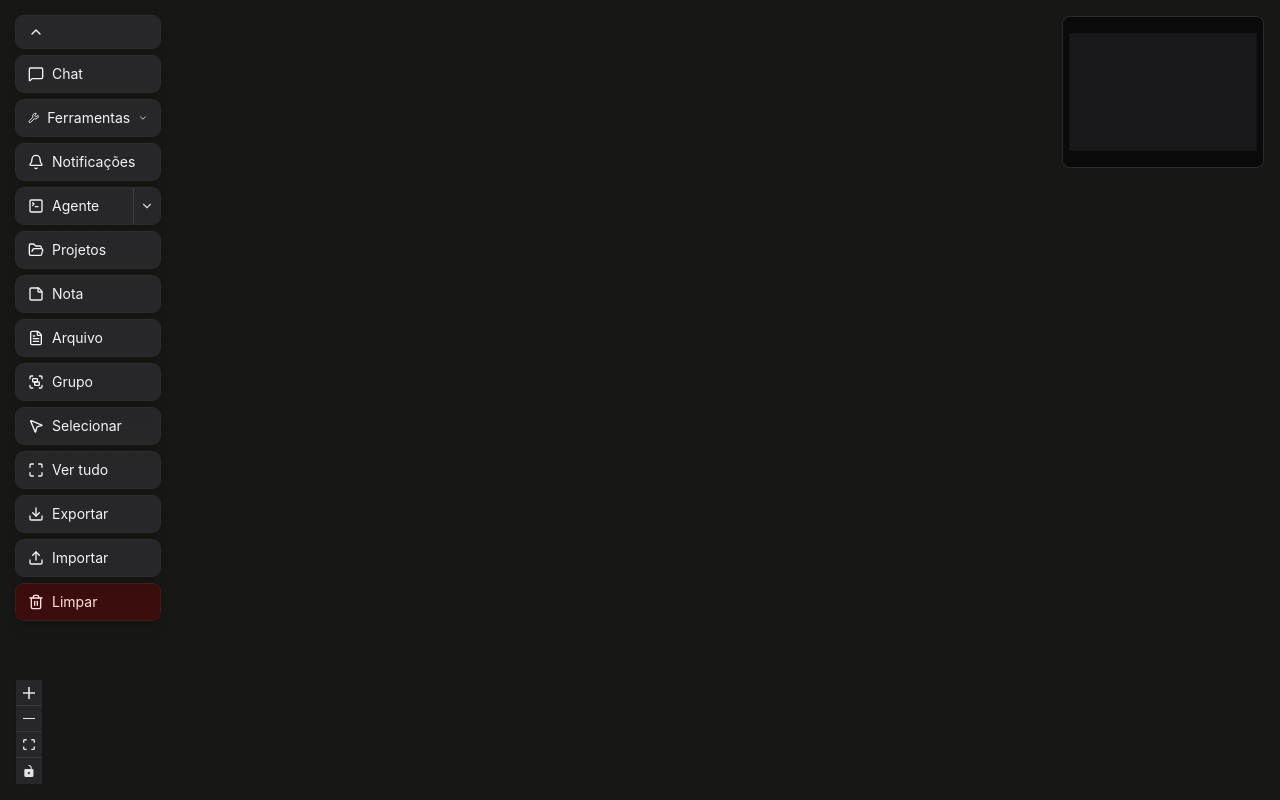
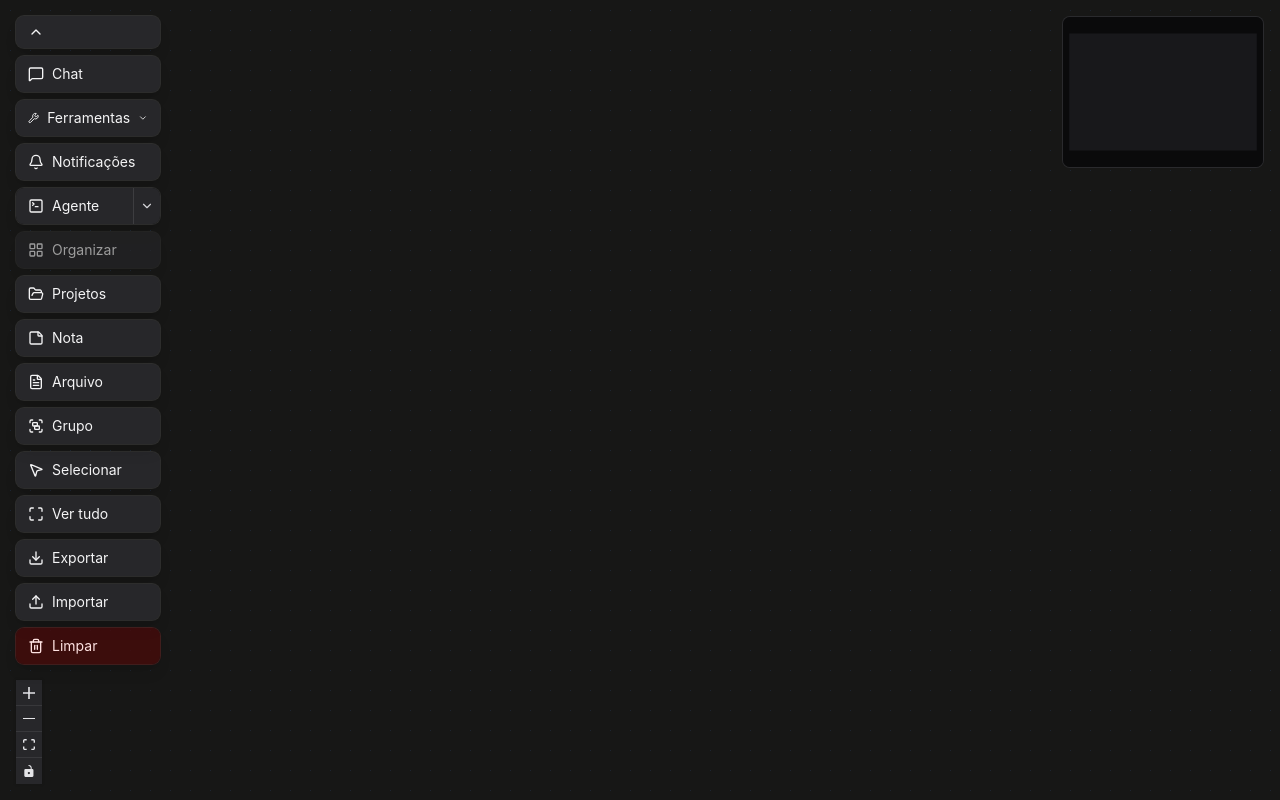
Before and after one commit to Felipe-Alcantara/Felixo-AI-Core, a React (Vite) app in the folder app/: page / in a window 1280 px wide. Built offline with nearby package versions, Linux system fonts and the light colour scheme.

Commit message:
feat: organiza agentes existentes em matriz
Adiciona uma ação manual que reorganiza apenas os agentes independentes sem mover outros blocos.

```diff
--- a/app/src/features/canvas/components/CanvasToolbar.tsx
+++ b/app/src/features/canvas/components/CanvasToolbar.tsx
@@ -15,6 +15,7 @@ import {
   FileText,
   Group,
   Hand,
+  LayoutGrid,
   Maximize,
   MessageSquare,
   MousePointer2,
@@ -51,6 +52,8 @@ type CanvasToolbarProps = {
   onAddTerminals: (
     optionsList: { command?: string; args?: string[]; cwd?: string; label: string; planningFile?: string }[],
   ) => void
+  onOrganizeAgents: () => void
+  agentCount: number
   onAddFolder: () => Promise<string[]>
   /** Spawns a terminal whose process IS the file running (see ProjectsMenu). */
   onRunFile: (options: RunFileOptions) => void
@@ -78,6 +81,8 @@ export function CanvasToolbar({
   projects,
   onAddTerminal,
   onAddTerminals,
+  onOrganizeAgents,
+  agentCount,
   onAddFolder,
   onRunFile,
   onAddNote,
@@ -210,6 +215,20 @@ export function CanvasToolbar({
         onAddMany={onAddTerminals}
         onAddFolder={onAddFolder}
       />
+      <button
+        type="button"
+        onClick={onOrganizeAgents}
+        disabled={agentCount < 2}
+        className={`${TOOLBAR_BUTTON_CLASS} disabled:cursor-not-allowed disabled:opacity-60`}
+        title={
+          agentCount < 2
+            ? 'Adicione pelo menos dois agentes para organizá-los'
+            : `Organizar ${agentCount} agentes em uma matriz`
+        }
+      >
+        <LayoutGrid size={16} />
+        Organizar
+      </button>
       <ProjectsMenu projects={projects} onAddFolder={onAddFolder} onRunFile={onRunFile} />
       <NamedCreateButton
         icon={<StickyNote size={16} />}
--- a/app/src/features/canvas/components/CanvasView.tsx
+++ b/app/src/features/canvas/components/CanvasView.tsx
@@ -79,6 +79,10 @@ import {
   requestRepoDiagnosis,
 } from '../services/file-terminal-links'
 import { announceAgentCollaboration } from '../services/agent-collaboration-links'
+import {
+  arrangeTopLevelAgentsAsMatrix,
+  countTopLevelAgentNodes,
+} from '../services/agent-matrix-layout'
 import type { CanvasNodeType, CanvasSkill, DiagnosisRequestStatus } from '../types'
 
 type FlowPositionMapper = {
@@ -933,6 +937,21 @@ function CanvasInner({ onOpenChat }: CanvasViewProps) {
     [nodes, setNodes, persistNode, buildTerminalNodeData, visibleCanvasBounds],
   )
 
+  // Explicit, opt-in layout for agents that were added at different times.
+  // Shells and group children stay exactly where the user put them.
+  const organizeAgentNodes = useCallback(() => {
+    const viewport = visibleCanvasBounds()
+    setNodes((current) => {
+      const next = arrangeTopLevelAgentsAsMatrix(current, viewport)
+      next.forEach((node, index) => {
+        if (node !== current[index]) {
+          persistNode(node)
+        }
+      })
+      return next
+    })
+  }, [setNodes, persistNode, visibleCanvasBounds])
+
   // "Run this file" from the Projects panel: the terminal's process IS the
   // file running (command = interpreter, args = [file]) — unlike agent
   // terminals, nothing gets typed into it afterwards, so no initialText.
@@ -1002,6 +1021,7 @@ function CanvasInner({ onOpenChat }: CanvasViewProps) {
     | { label?: string; command?: string; args?: string[]; cwd?: string; initialText?: string }
     | undefined
   const expandedTitle = expandedNodeData?.label ?? 'Terminal'
+  const topLevelAgentCount = countTopLevelAgentNodes(nodes)
 
   return (
     <div className="flex h-full w-full">
@@ -1015,6 +1035,8 @@ function CanvasInner({ onOpenChat }: CanvasViewProps) {
         projects={projects}
         onAddTerminal={addTerminalNode}
         onAddTerminals={addTerminalNodes}
+        onOrganizeAgents={organizeAgentNodes}
+        agentCount={topLevelAgentCount}
         onAddFolder={addProjectFolder}
         onRunFile={runFileInTerminal}
         onAddNote={(name) =>
--- /dev/null
+++ b/app/src/features/canvas/services/agent-matrix-layout.ts
@@ -0,0 +1,61 @@
+// Reorganização explícita dos agentes já existentes no canvas. Mantém a
+// decisão de quais terminais são agentes fora da view e delega a geometria
+// da matriz para node-geometry.ts.
+import type { Node } from '@xyflow/react'
+import { isKnownAgentCommand } from './agent-launch-options'
+import {
+  DEFAULT_SIZE,
+  findFreeNodePositions,
+  type CanvasBounds,
+} from './node-geometry'
+
+function commandOf(node: Node): string | undefined {
+  const command = (node.data as { command?: unknown } | undefined)?.command
+  return typeof command === 'string' ? command.trim() : undefined
+}
+
+/** Only independent agent terminals are safe to move as a canvas matrix. */
+function isTopLevelAgentNode(node: Node): boolean {
+  return (
+    node.type === 'terminal' &&
+    !node.parentId &&
+    isKnownAgentCommand(commandOf(node))
+  )
+}
+
+export function countTopLevelAgentNodes(nodes: Node[]): number {
+  return nodes.filter(isTopLevelAgentNode).length
+}
+
+/**
+ * Moves independent known-agent terminals into one free near-square matrix.
+ * Every other top-level block remains an obstacle, while child terminals are
+ * deliberately left in their group because their coordinates are relative to
+ * that group.
+ */
+export function arrangeTopLevelAgentsAsMatrix<TNode extends Node>(
+  nodes: TNode[],
+  viewport?: CanvasBounds,
+): TNode[] {
+  const agents = nodes.filter(isTopLevelAgentNode)
+  if (agents.length < 2) {
+    return nodes
+  }
+
+  const agentIds = new Set(agents.map((node) => node.id))
+  const fixedNodes = nodes.filter((node) => !agentIds.has(node.id))
+  const positions = findFreeNodePositions(
+    fixedNodes,
+    agents.length,
+    DEFAULT_SIZE.terminal,
+    viewport,
+  )
+  const positionsById = new Map(
+    agents.map((node, index) => [node.id, positions[index]]),
+  )
+
+  return nodes.map((node) => {
+    const position = positionsById.get(node.id)
+    return position ? { ...node, position } : node
+  })
+}
--- a/app/src/index.css
+++ b/app/src/index.css
@@ -376,7 +376,8 @@ div::-webkit-scrollbar-thumb {
 .felixo-toolbar-expanding > :nth-child(11) { --toolbar-offset: -440px; animation-delay: 300ms; }
 .felixo-toolbar-expanding > :nth-child(12) { --toolbar-offset: -484px; animation-delay: 330ms; }
 .felixo-toolbar-expanding > :nth-child(13) { --toolbar-offset: -528px; animation-delay: 360ms; }
-.felixo-toolbar-expanding > :nth-child(15) { --toolbar-offset: -572px; animation-delay: 390ms; }
+.felixo-toolbar-expanding > :nth-child(14) { --toolbar-offset: -572px; animation-delay: 390ms; }
+.felixo-toolbar-expanding > :nth-child(16) { --toolbar-offset: -616px; animation-delay: 420ms; }
 
 .felixo-toolbar-collapsing {
   animation: felixo-toolbar-collapse-root 480ms linear both;
@@ -405,7 +406,8 @@ div::-webkit-scrollbar-thumb {
 .felixo-toolbar-collapsing > :nth-child(11) { --toolbar-offset: -440px; }
 .felixo-toolbar-collapsing > :nth-child(12) { --toolbar-offset: -484px; }
 .felixo-toolbar-collapsing > :nth-child(13) { --toolbar-offset: -528px; }
-.felixo-toolbar-collapsing > :nth-child(15) { --toolbar-offset: -572px; }
+.felixo-toolbar-collapsing > :nth-child(14) { --toolbar-offset: -572px; }
+.felixo-toolbar-collapsing > :nth-child(16) { --toolbar-offset: -616px; }
 
 /* Button interaction feedback.
    Only transform/opacity/color animate: those composite on the GPU and stay
```
Also changed, not shown: 3 other files (tests, documents, lock files or other folders).
